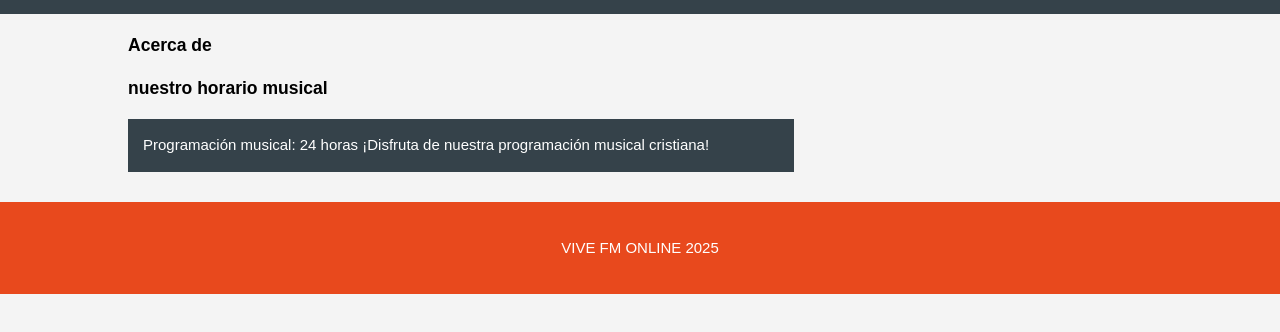
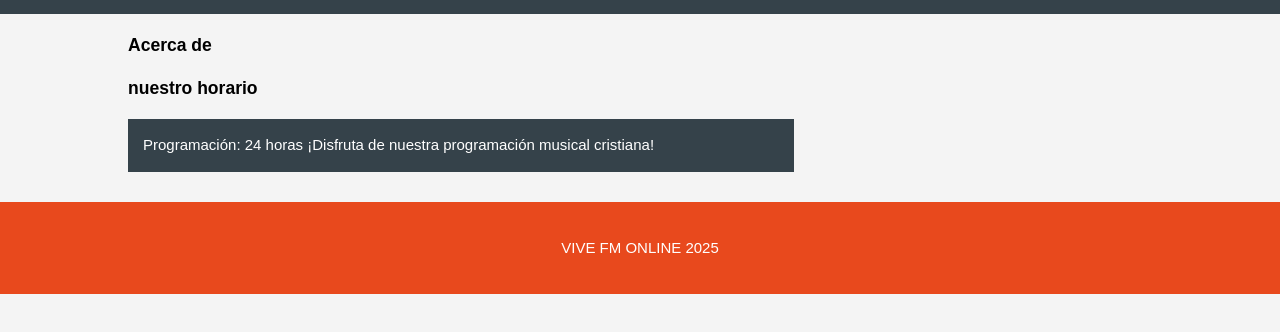
Before and after one commit to Gabriel2000-spec/EMISORA-VIVE-FM, a plain HTML site: page about.html in a window 1280 px wide. Shown: the part 334-666 px from the top of the page. Drawn offline with Linux system fonts and the light colour scheme.

Commit message:
Update about.html

```diff
--- a/about.html
+++ b/about.html
@@ -53,19 +53,15 @@ scale=1">
           <h1 class="page-title">Acerca de</h1>
           <p>
 
-   <h3> nuestro horario musical </h3>
+   <h3> nuestro horario </h3>
 
 
 
         </p>
 
 
-
-
-
-
-          <p class="dark">
-Programación musical: 24 horas
+        <p class="dark">
+Programación: 24 horas
 ¡Disfruta de nuestra programación musical cristiana!
 
 
```
